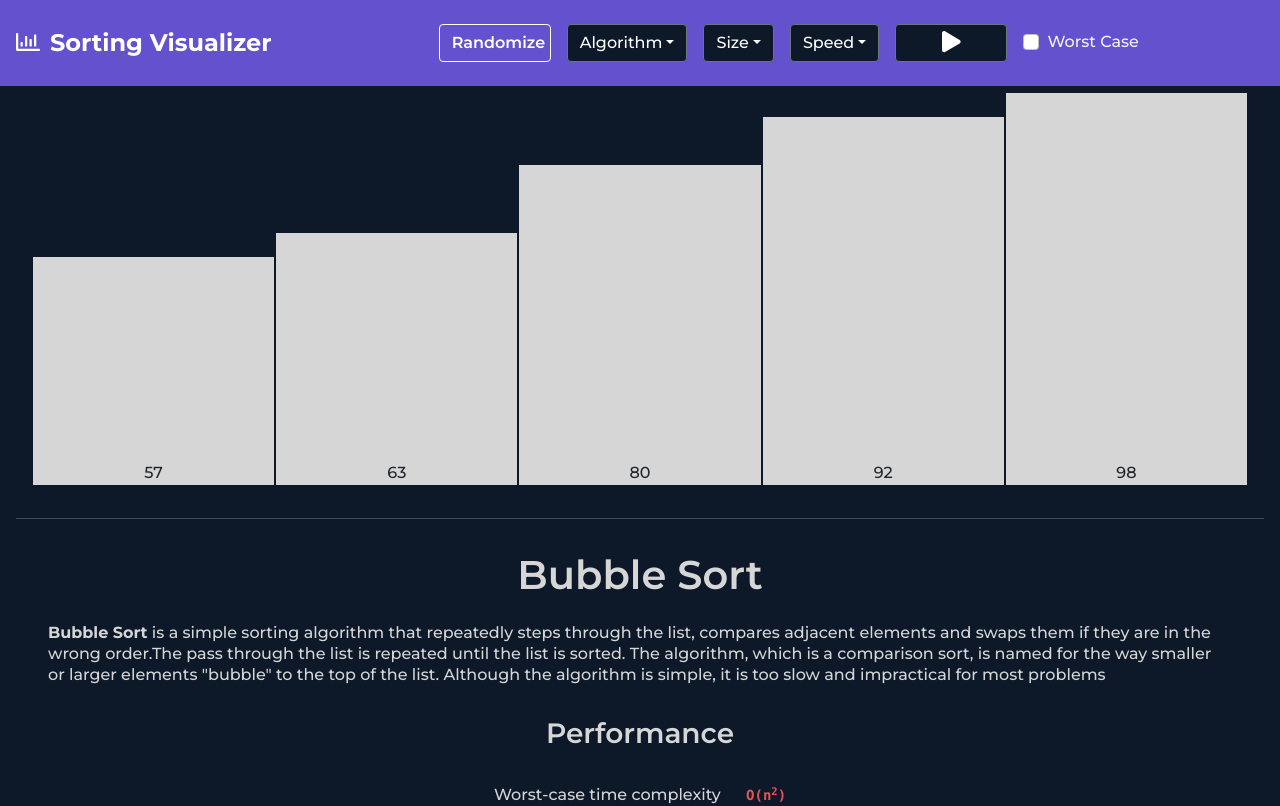
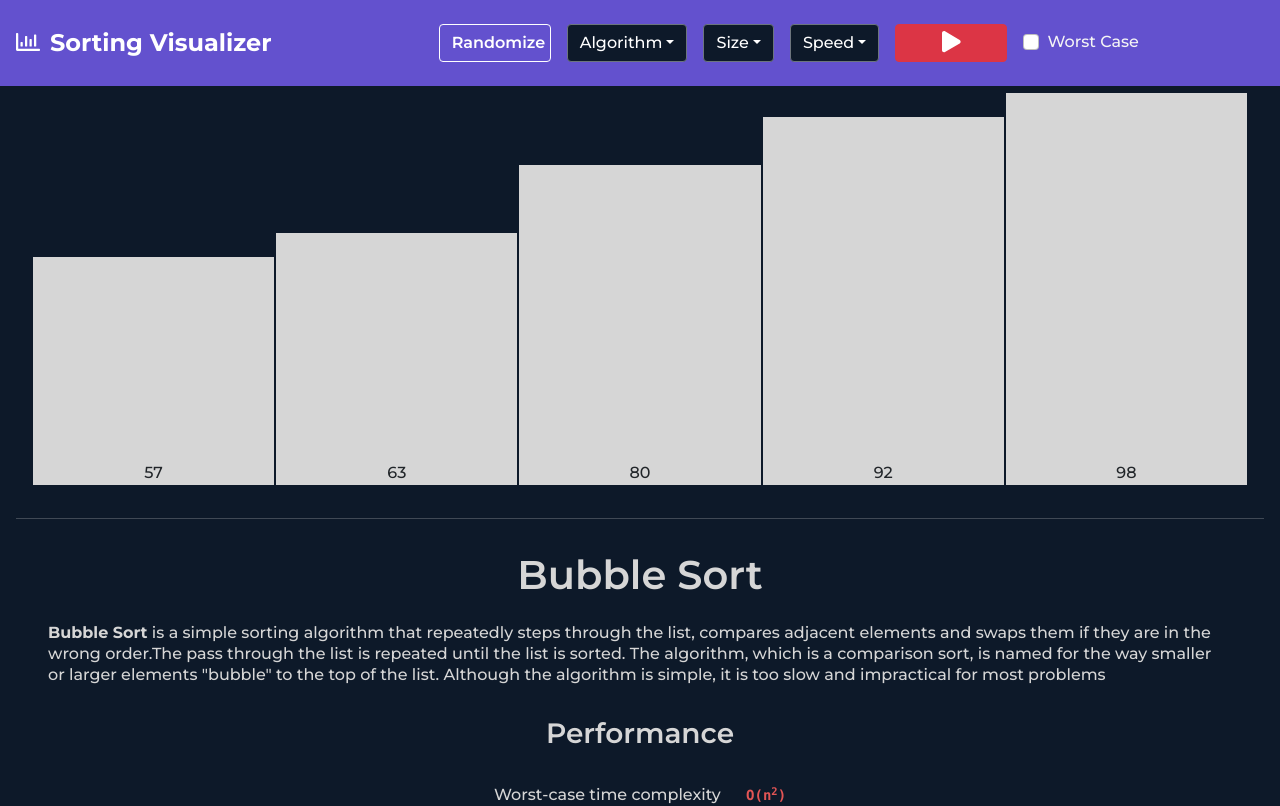
Before and after one commit to tttn13/sorting-visualizer, a React (Create React App) app: page / in a window 1280 px wide. Shown: the top 806 px of the page. Built offline with nearby package versions, Linux system fonts and the light colour scheme.

Commit message:
change Play Button Color

```diff
--- a/src/components/PlayBtn.js
+++ b/src/components/PlayBtn.js
@@ -37,7 +37,7 @@ const PlayBtn = () => {
     <button
       type="button"
       id="startBtn"
-      className="btn btn-secondary"
+      className="btn btn-danger"
       onClick={() => {
         isPaused && handlePlayClick();
       }}
```
